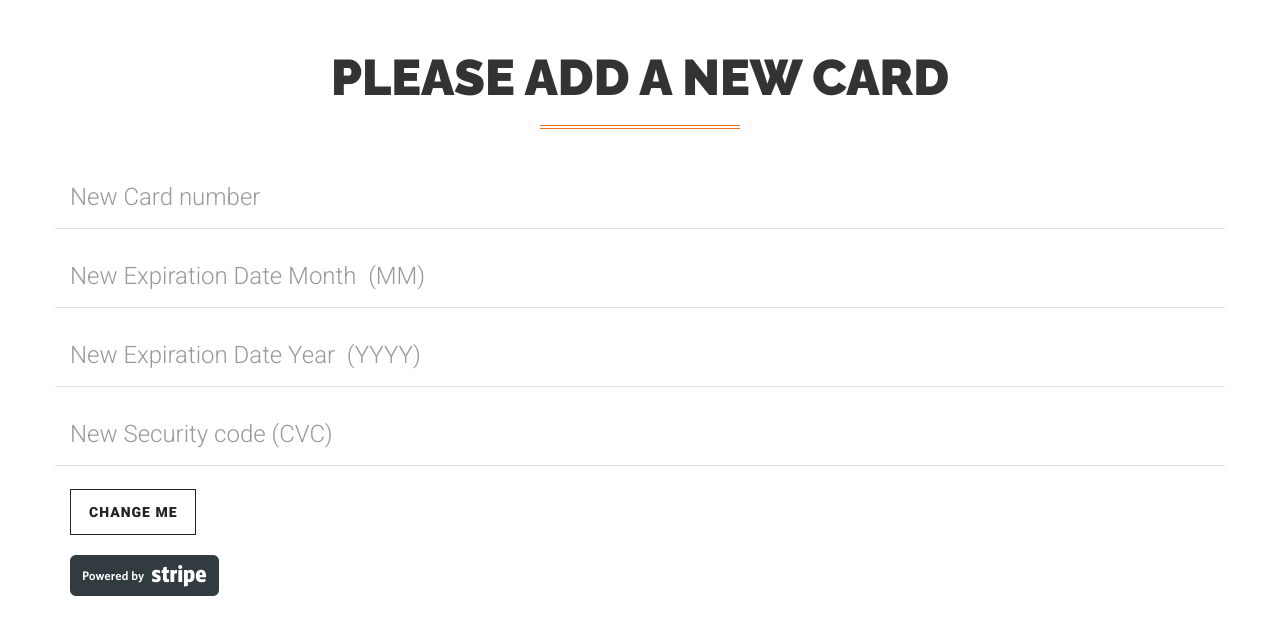
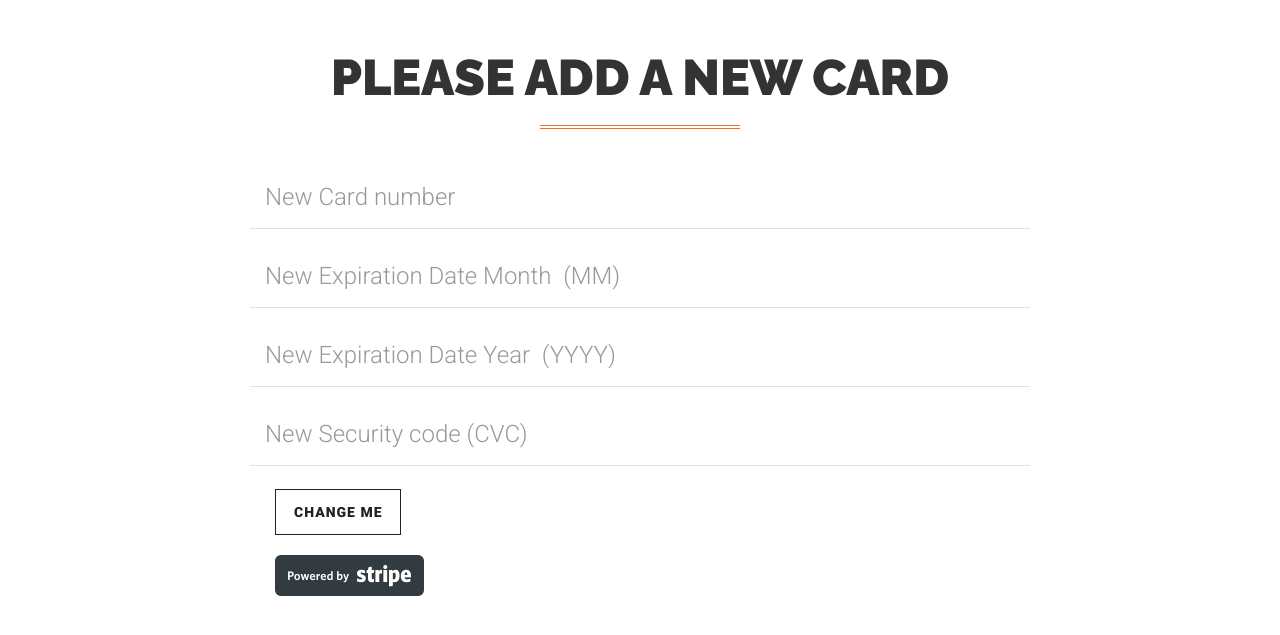
Before and after one commit to moabdo11/sockcess, a Django app: template templates/changebillinginfo.html in a window 1280 px wide. Shown: the part 70-705 px from the top of the page. Run offline with Django 3.2, Linux system fonts and the light colour scheme; the template is opened without the code that fills it, so the values that code supplies are empty; parts of the project's set-up code (start-up, migrations or seed data) failed here and were passed over; some libraries are stand-ins or nearby versions.

Commit message:
some fixes

```diff
--- a/templates/changebillinginfo.html
+++ b/templates/changebillinginfo.html
@@ -339,14 +339,14 @@ html, body {
                 <span class="payment-errors"></span>
 
     <div class="row control-group">
-      <div class="form-group col-xs-12 floating-label-form-group controls">
+      <div class="form-group col-md-8 col-sm-12 col-xs-12 col-md-offset-2 col-sm-offset-0 xs-offset-0 floating-label-form-group controls">
         <label for="cc-number" class="control-label">New Card number<small class="text-muted"></small></label>
         <input data-stripe="number" id="cc-number" type="text" class="input-lg form-control cc-number" pattern="\d*" autocomplete="cc-number" placeholder="New Card number" required>
       </div>
     </div>
 
     <div class="row control-group">
-      <div class="form-group col-xs-12 floating-label-form-group controls">
+      <div class="form-group col-md-8 col-sm-12 col-xs-12 col-md-offset-2 col-sm-offset-0 xs-offset-0 floating-label-form-group controls">
         <label for="cc-exp" class="control-label">New Expiration Date</label>
         <input data-stripe="exp-month" id="cc-exp" type="text" class="input-lg form-control cc-exp" pattern="\d*" autocomplete="cc-exp" placeholder="New Expiration Date Month  (MM)" required maxlength="2">
 
@@ -354,7 +354,7 @@ html, body {
     </div>
 
         <div class="row control-group">
-      <div class="form-group col-xs-12 floating-label-form-group controls">
+      <div class="form-group col-md-8 col-sm-12 col-xs-12 col-md-offset-2 col-sm-offset-0 xs-offset-0 floating-label-form-group controls">
         <label for="cc-exp" class="control-label">New Expiration Date</label>
         <input data-stripe="exp-year" id="cc-exp" type="text" class="input-lg form-control cc-exp" pattern="\d*" autocomplete="cc-exp" placeholder="New Expiration Date Year  (YYYY)" required maxlength="4">
 
@@ -362,7 +362,7 @@ html, body {
     </div>
 
     <div class="row control-group">
-      <div class="form-group col-xs-12 floating-label-form-group controls">
+      <div class="form-group col-md-8 col-sm-12 col-xs-12 col-md-offset-2 col-sm-offset-0 xs-offset-0 floating-label-form-group controls">
         <label for="cc-cvc" class="control-label">New CVC</label>
         <input data-stripe="cvc" id="cc-cvc" type="text" class="input-lg form-control cc-cvc" pattern="\d*" autocomplete="off" placeholder="New Security code (CVC)" required>
       </div>
@@ -371,15 +371,15 @@ html, body {
       <br />
 
 
-
-  <button type="submit" class="btn btn-outline-dark">Change Me</button>
-
+<div class="col-md-8 col-sm-12 col-xs-12 col-md-offset-2 col-sm-offset-0 xs-offset-0">
+  <button type="submit" class="btn btn-outline-dark ">Change Me</button>
+</div>
 
 
 </form>
 
 
-<div id="powered-by-stripe">
+<div class="col-md-8 col-sm-12 col-xs-12 col-md-offset-2 col-sm-offset-0 xs-offset-0" id="powered-by-stripe">
     <a href="http://www.stripe.com/about" target="_blank"><img src="{% static "assets/img/stripe/big.png" %}"</a>
 </div>
 
--- a/templates/home.html
+++ b/templates/home.html
@@ -199,9 +199,9 @@
             <div class="row social">
                 <div class="col-lg-12">
                     <ul class="list-inline">
-                        <li><a href="https://www.facebook.com/pages/SockCess/831556083552097"><i class="fa fa-facebook fa-fw fa-5x"></i></a>
+                        <li><a href="https://www.facebook.com/pages/SockCess/831556083552097" style="color:#3B5998; opacity:0.8; text-shadow:-1px -1px 0 #fff,1px -1px 0 #fff,-1px 1px 0 #fff,1px 1px 0 #fff;"><i class="fa fa-facebook fa-fw fa-5x" style="color:#3B5998;"></i></a>
                         </li>
-                        <li><a href="http://i.instagram.com/besockcessful/"><i class="fa fa-instagram fa-fw fa-5x"></i></a>
+                        <li><a href="http://i.instagram.com/besockcessful/" style="color:#c08d64; opacity:0.8;"><i class="fa fa-instagram fa-fw fa-5x" style="text-shadow:-1px -1px 0 #fff,1px -1px 0 #fff,-1px 1px 0 #fff,1px 1px 0 #fff;"></i></a>
                         </li>
                        <!--  <li><a href="#"><i class="fa fa-linkedin fa-fw fa-2x"></i></a>
                         </li> -->
--- a/templates/signin.html
+++ b/templates/signin.html
@@ -98,14 +98,14 @@
                 <div class="col-lg-8 col-lg-offset-2">
                     <form name="sentMessage" id="contactForm" method="POST" novalidate> {% csrf_token %}
                         <div class="row control-group">
-                            <div class="form-group col-xs-12 floating-label-form-group controls">
+                            <div class="form-group col-md-8 col-sm-12 col-xs-12 col-md-offset-2 col-sm-offset-0 xs-offset-0 floating-label-form-group controls">
                                 <label>Email Address</label>
                                 {{ form.email }}
                                 <p class="help-block text-danger"></p>
                             </div>
                         </div>
                         <div class="row control-group">
-                            <div class="form-group col-xs-12 floating-label-form-group controls">
+                            <div class="form-group col-md-8 col-sm-12 col-xs-12 col-md-offset-2 col-sm-offset-0 xs-offset-0 floating-label-form-group controls">
                                 <label>Password</label>
                                 {{ form.password }}
                                 <p class="help-block text-danger"></p>
@@ -114,7 +114,7 @@
                         <br>
                         <div id="success"></div>
                         <div class="row">
-                            <div class="form-group col-xs-12">
+                            <div class="form-group col-md-8 col-sm-12 col-xs-12 col-md-offset-2 col-sm-offset-0 xs-offset-0">
                                 <button type="submit" class="btn btn-outline-dark">Sign Me In</button>
 
 
```
Also changed, not shown: templates/billinginfo.html (+4 -4 lines), templates/changeaddress.html (+8 -8 lines), templates/index.html (+7 -4 lines), templates/shipping.html (+8 -8 lines), 1 other file.
